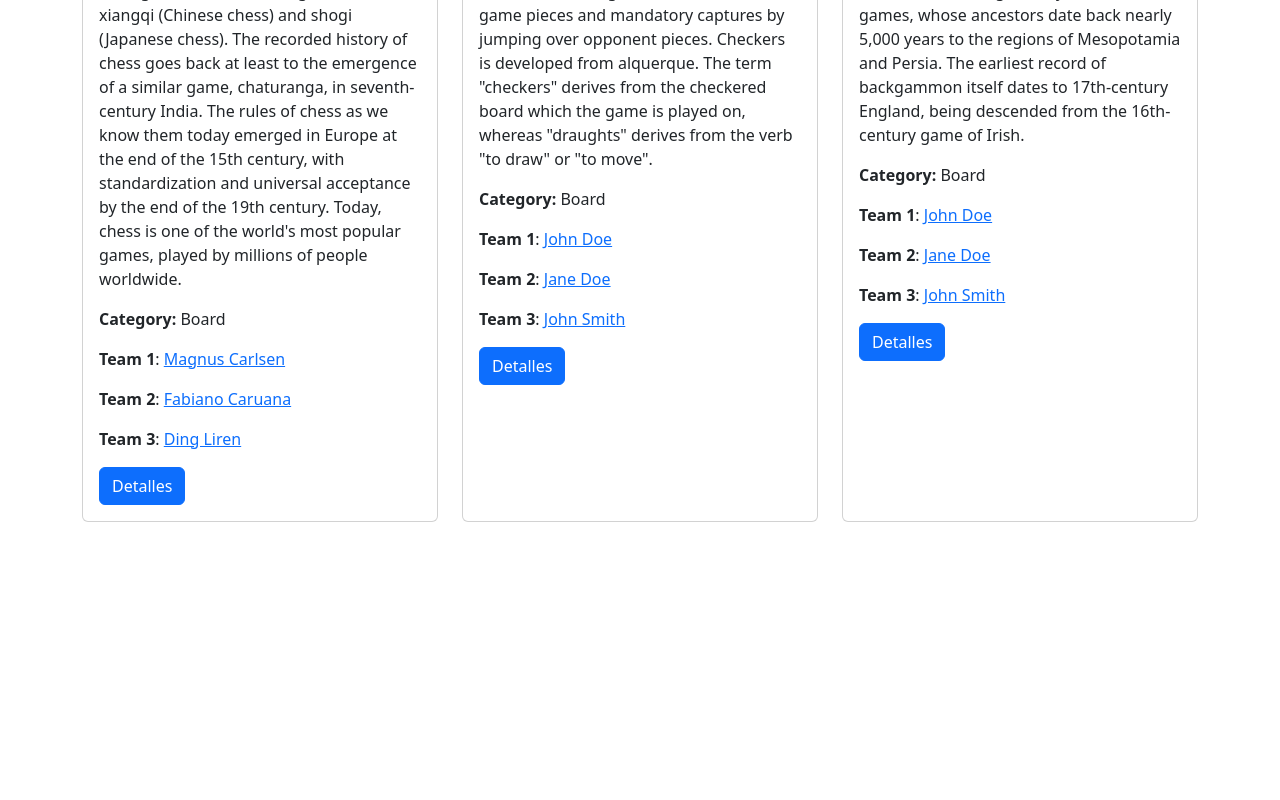
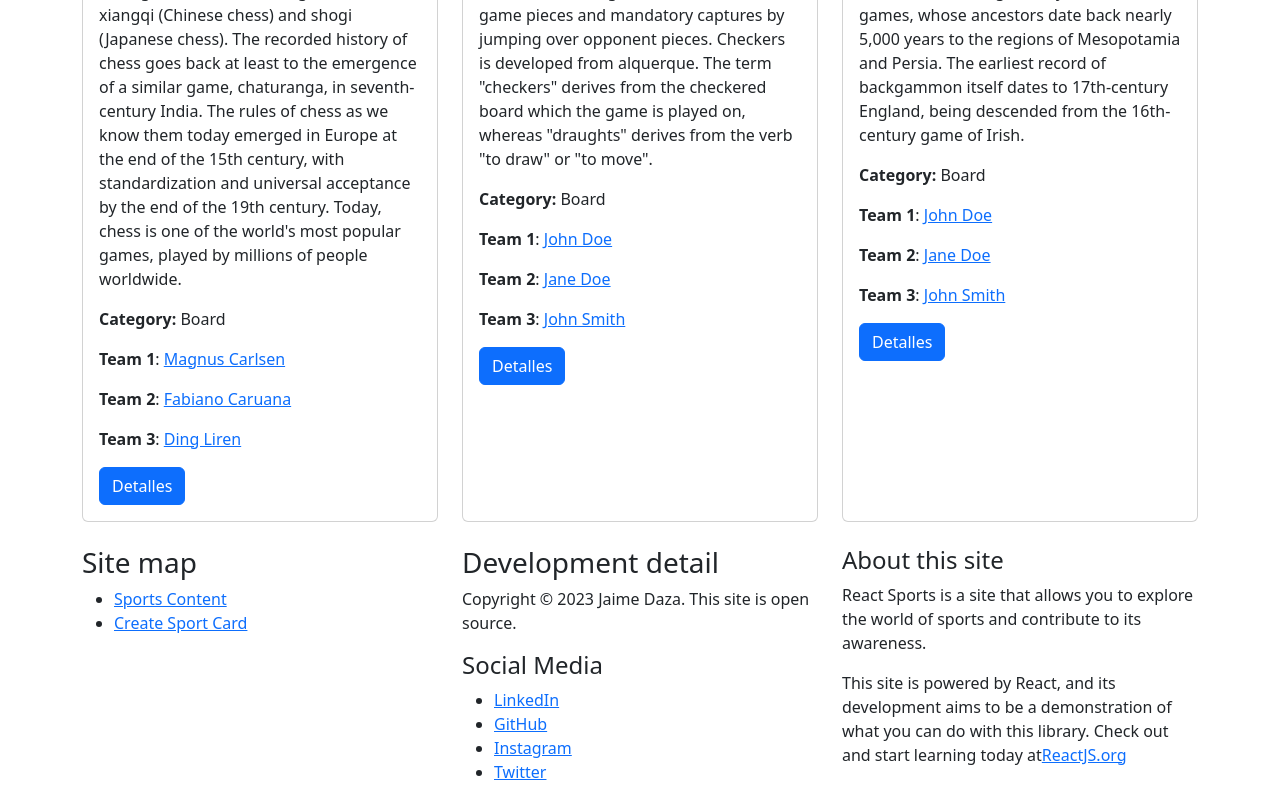
Before and after one commit to DazaTovarJ/react-sports, a React (Vite) app: page / in a window 1280 px wide. Shown: the part 2657-3457 px from the top of the page. Before the commit the page ends 3179 px from the top, so only its background shows below. Built offline with nearby package versions, Linux system fonts and the light colour scheme.

Commit message:
feat: Add footer

```diff
--- /dev/null
+++ b/src/components/Footer.jsx
@@ -0,0 +1,86 @@
+import React from "react";
+import {Col, Container, Row} from "react-bootstrap";
+import {Link} from "react-router-dom";
+
+function Footer() {
+  return (
+    <Container className="mt-4">
+      <Row>
+        <Col xs={12} md={6} lg={4}>
+          <h3>Site map</h3>
+          <ul>
+            <li>
+              <Link to="/content">Sports Content</Link>
+            </li>
+            <li>
+              <Link to="/create">Create Sport Card</Link>
+            </li>
+          </ul>
+        </Col>
+        <Col xs={12} md={6} lg={4}>
+          <h3>Development detail</h3>
+          <p>
+            Copyright &copy; {new Date().getFullYear()} Jaime Daza. This site is
+            open source.
+          </p>
+          <h4>Social Media</h4>
+          <ul>
+            <li>
+              <a
+                href="http://www.linkedin.com/in/DazaTovarJ"
+                target="_blank"
+                rel="noreferrer"
+              >
+                LinkedIn
+              </a>
+            </li>
+            <li>
+              <a
+                href="http://www.github.com/DazaTovarJ"
+                target="_blank"
+                rel="noreferrer"
+              >
+                GitHub
+              </a>
+            </li>
+            <li>
+              <a
+                href="http://www.instagram.com/DazaTovarJ"
+                target="_blank"
+                rel="noreferrer"
+              >
+                Instagram
+              </a>
+            </li>
+            <li>
+              <a
+                href="http://www.twitter.com/DazaTovarJ"
+                target="_blank"
+                rel="noreferrer"
+              >
+                Twitter
+              </a>
+            </li>
+          </ul>
+        </Col>
+        <Col xs={12} lg={4}>
+          <h4>About this site</h4>
+          <p>
+            React Sports is a site that allows you to explore the world of
+            sports and contribute to its awareness.
+          </p>
+          <p>
+            This site is powered by React, and its development aims to be a
+            demonstration of what you can do with this library. Check out and
+            start learning today at
+            <a href="http://www.reactjs.org" target="_blank" rel="noreferrer">
+              ReactJS.org
+            </a>
+          </p>
+        </Col>
+      </Row>
+    </Container>
+  );
+}
+
+export default Footer;
--- a/src/pages/Base.jsx
+++ b/src/pages/Base.jsx
@@ -1,5 +1,6 @@
 import React from "react";
 import {Outlet} from "react-router-dom";
+import Footer from "../components/Footer";
 import Toolbar from "../components/Toolbar";
 import {MainContextProvider} from "../context/MainContext";
 
@@ -8,6 +9,7 @@ function Base() {
     <MainContextProvider>
       <Toolbar />
       <Outlet />
+      <Footer />
     </MainContextProvider>
   );
 }
```
